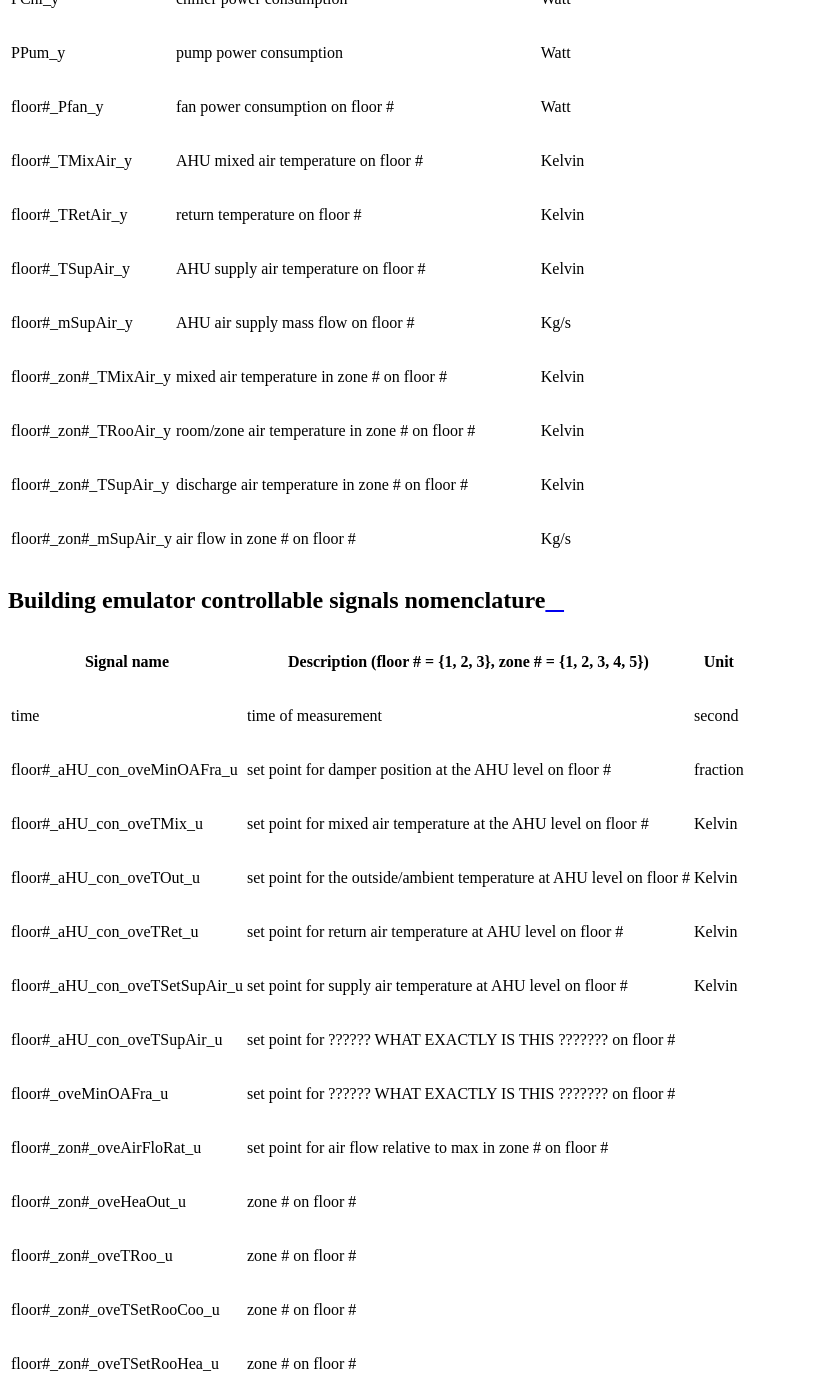
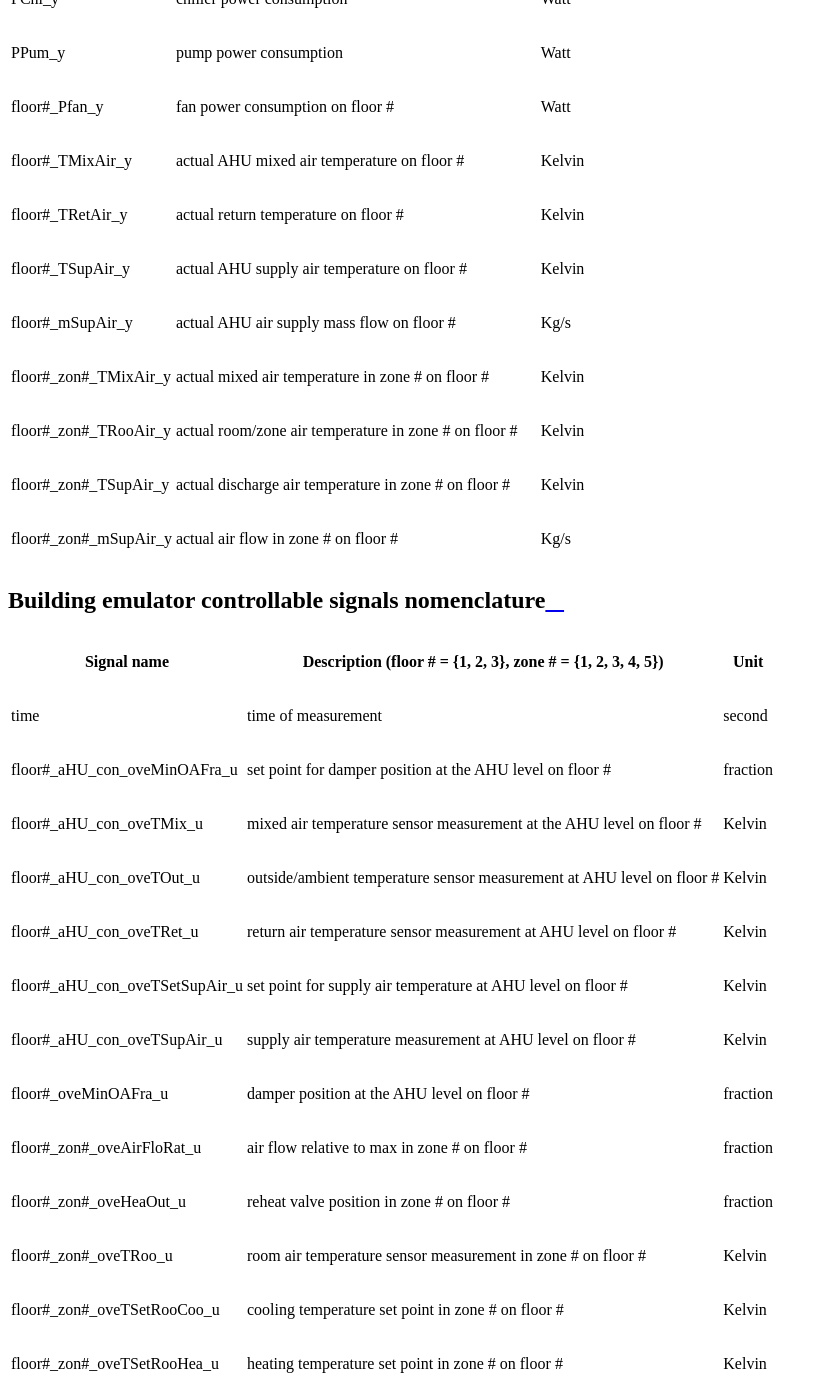
Before and after one commit to SenHuang19/BuildingControlEmulator, a Sphinx documentation site: the page built from docs/buildingEmulatorExamples.rst, in a window 1280 px wide and 1400 px high, scrolled down 2324 px. Shown: the whole window, without its empty margins (0-826 px from the left). Built offline with Sphinx 7.4.7 and the Read the Docs theme 2.0.0, drawn with Linux system fonts in a browser that asks for light colours; formulas are drawn with MathJax 3; some of the changed text lies outside the part shown.

Commit message:
Updating example nomenclature

```diff
--- a/docs/buildingEmulatorExamples.rst
+++ b/docs/buildingEmulatorExamples.rst
@@ -122,7 +122,7 @@ Building emulator measurements nomenclature
 +=======================+=============================================================+=========+
 | time                  | time of measurement                                         | second  |
 +-----------------------+-------------------------------------------------------------+---------+
-| TOutDryBul_y          | outside/ambient temperature                                 | Kelvin  |
+| TOutDryBul_y          | actual outside/ambient temperature                          | Kelvin  |
 +-----------------------+-------------------------------------------------------------+---------+
 | PChi_y                | chiller power consumption                                   | Watt    |
 +-----------------------+-------------------------------------------------------------+---------+
@@ -130,55 +130,55 @@ Building emulator measurements nomenclature
 +-----------------------+-------------------------------------------------------------+---------+
 | floor#_Pfan_y         | fan power consumption on floor #                            | Watt    |
 +-----------------------+-------------------------------------------------------------+---------+
-| floor#_TMixAir_y      | AHU mixed air temperature on floor #                        | Kelvin  |
+| floor#_TMixAir_y      | actual AHU mixed air temperature on floor #                 | Kelvin  |
 +-----------------------+-------------------------------------------------------------+---------+
-| floor#_TRetAir_y      | return temperature on floor #                               | Kelvin  |
+| floor#_TRetAir_y      | actual return temperature on floor #                        | Kelvin  |
 +-----------------------+-------------------------------------------------------------+---------+
-| floor#_TSupAir_y      | AHU supply air temperature on floor #                       | Kelvin  |
+| floor#_TSupAir_y      | actual AHU supply air temperature on floor #                | Kelvin  |
 +-----------------------+-------------------------------------------------------------+---------+
-| floor#_mSupAir_y      | AHU air supply mass flow on floor #                         | Kg/s    |
+| floor#_mSupAir_y      | actual AHU air supply mass flow on floor #                  | Kg/s    |
 +-----------------------+-------------------------------------------------------------+---------+
-| floor#_zon#_TMixAir_y | mixed air temperature in zone # on floor #                  | Kelvin  |
+| floor#_zon#_TMixAir_y | actual mixed air temperature in zone # on floor #           | Kelvin  |
 +-----------------------+-------------------------------------------------------------+---------+
-| floor#_zon#_TRooAir_y | room/zone air temperature in zone # on floor #              | Kelvin  |
+| floor#_zon#_TRooAir_y | actual room/zone air temperature in zone # on floor #       | Kelvin  |
 +-----------------------+-------------------------------------------------------------+---------+
-| floor#_zon#_TSupAir_y | discharge air temperature in zone # on floor #              | Kelvin  |
+| floor#_zon#_TSupAir_y | actual discharge air temperature in zone # on floor #       | Kelvin  |
 +-----------------------+-------------------------------------------------------------+---------+
-| floor#_zon#_mSupAir_y | air flow in zone # on floor #                               | Kg/s    |
+| floor#_zon#_mSupAir_y | actual air flow in zone # on floor #                        | Kg/s    |
 +-----------------------+-------------------------------------------------------------+---------+
 
 Building emulator controllable signals nomenclature
 ---------------------------------------------------
 
-+--------------------------------+-----------------------------------------------------------------------+----------+
-| Signal name                    | Description  (floor # = {1, 2, 3}, zone # = {1, 2, 3, 4, 5})          | Unit     |
-+================================+=======================================================================+==========+
-| time                           | time of measurement                                                   | second   |
-+--------------------------------+-----------------------------------------------------------------------+----------+
-| floor#_aHU_con_oveMinOAFra_u   | set point for damper position at the AHU level on floor #             | fraction |
-+--------------------------------+-----------------------------------------------------------------------+----------+
-| floor#_aHU_con_oveTMix_u       | set point for mixed air temperature at the AHU level on floor #       | Kelvin   |
-+--------------------------------+-----------------------------------------------------------------------+----------+
-| floor#_aHU_con_oveTOut_u       | set point for the outside/ambient temperature at AHU level on floor # | Kelvin   |
-+--------------------------------+-----------------------------------------------------------------------+----------+
-| floor#_aHU_con_oveTRet_u       | set point for return air temperature at AHU level on floor #          | Kelvin   |
-+--------------------------------+-----------------------------------------------------------------------+----------+
-| floor#_aHU_con_oveTSetSupAir_u | set point for supply air temperature at AHU level on floor #          | Kelvin   |
-+--------------------------------+-----------------------------------------------------------------------+----------+
-| floor#_aHU_con_oveTSupAir_u    | set point for ?????? WHAT EXACTLY IS THIS ??????? on floor #          |          |
-+--------------------------------+-----------------------------------------------------------------------+----------+
-| floor#_oveMinOAFra_u           | set point for ?????? WHAT EXACTLY IS THIS ??????? on floor #          |          |
-+--------------------------------+-----------------------------------------------------------------------+----------+
-| floor#_zon#_oveAirFloRat_u     | set point for air flow relative to max in zone # on floor #           |          |
-+--------------------------------+-----------------------------------------------------------------------+----------+
-| floor#_zon#_oveHeaOut_u        | zone # on floor #                                                     |          |
-+--------------------------------+-----------------------------------------------------------------------+----------+
-| floor#_zon#_oveTRoo_u          | zone # on floor #                                                     |          |
-+--------------------------------+-----------------------------------------------------------------------+----------+
-| floor#_zon#_oveTSetRooCoo_u    | zone # on floor #                                                     |          |
-+--------------------------------+-----------------------------------------------------------------------+----------+
-| floor#_zon#_oveTSetRooHea_u    | zone # on floor #                                                     |          |
-+--------------------------------+-----------------------------------------------------------------------+----------+
++--------------------------------+------------------------------------------------------------------------+----------+
+| Signal name                    | Description  (floor # = {1, 2, 3}, zone # = {1, 2, 3, 4, 5})           | Unit     |
++================================+========================================================================+==========+
+| time                           | time of measurement                                                    | second   |
++--------------------------------+------------------------------------------------------------------------+----------+
+| floor#_aHU_con_oveMinOAFra_u   | set point for damper position at the AHU level on floor #              | fraction |
++--------------------------------+------------------------------------------------------------------------+----------+
+| floor#_aHU_con_oveTMix_u       | mixed air temperature sensor measurement at the AHU level on floor #   | Kelvin   |
++--------------------------------+------------------------------------------------------------------------+----------+
+| floor#_aHU_con_oveTOut_u       | outside/ambient temperature sensor measurement at AHU level on floor # | Kelvin   |
++--------------------------------+------------------------------------------------------------------------+----------+
+| floor#_aHU_con_oveTRet_u       | return air temperature sensor measurement at AHU level on floor #      | Kelvin   |
++--------------------------------+------------------------------------------------------------------------+----------+
+| floor#_aHU_con_oveTSetSupAir_u | set point for supply air temperature at AHU level on floor #           | Kelvin   |
++--------------------------------+------------------------------------------------------------------------+----------+
+| floor#_aHU_con_oveTSupAir_u    | supply air temperature measurement at AHU level on floor #             | Kelvin   |
++--------------------------------+------------------------------------------------------------------------+----------+
+| floor#_oveMinOAFra_u           | damper position at the AHU level on floor #                            | fraction |
++--------------------------------+------------------------------------------------------------------------+----------+
+| floor#_zon#_oveAirFloRat_u     | air flow relative to max in zone # on floor #                          | fraction |
++--------------------------------+------------------------------------------------------------------------+----------+
+| floor#_zon#_oveHeaOut_u        | reheat valve position in zone # on floor #                             | fraction |
++--------------------------------+------------------------------------------------------------------------+----------+
+| floor#_zon#_oveTRoo_u          | room air temperature sensor measurement in zone # on floor #           | Kelvin   |
++--------------------------------+------------------------------------------------------------------------+----------+
+| floor#_zon#_oveTSetRooCoo_u    | cooling temperature set point in zone # on floor #                     | Kelvin   |
++--------------------------------+------------------------------------------------------------------------+----------+
+| floor#_zon#_oveTSetRooHea_u    | heating temperature set point in zone # on floor #                     | Kelvin   |
++--------------------------------+------------------------------------------------------------------------+----------+
 
 
 List of examples
```
